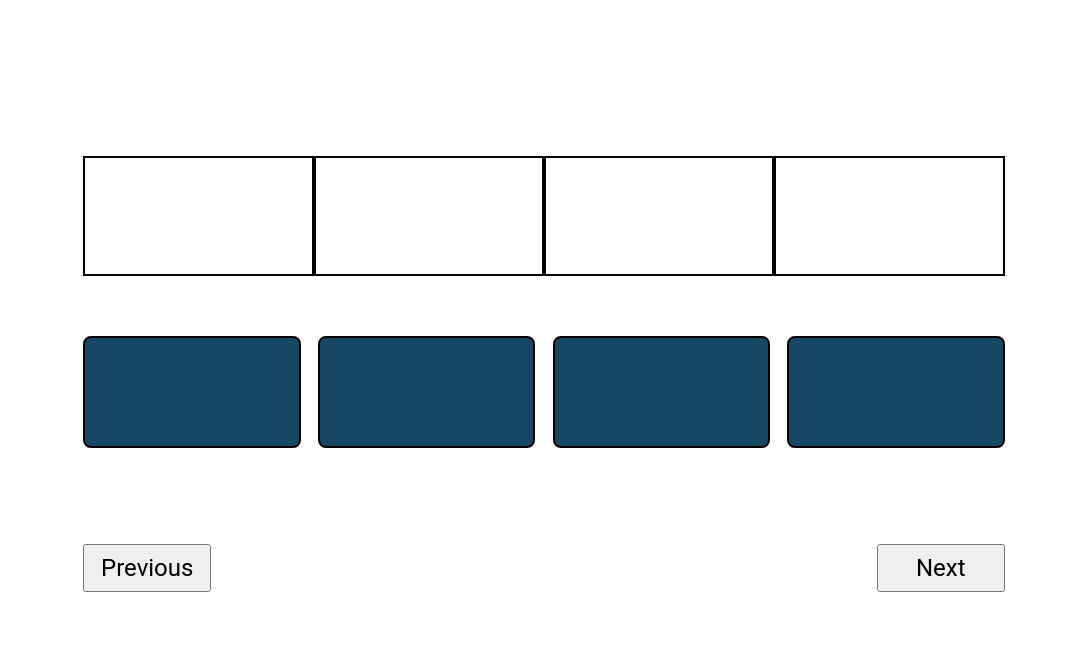
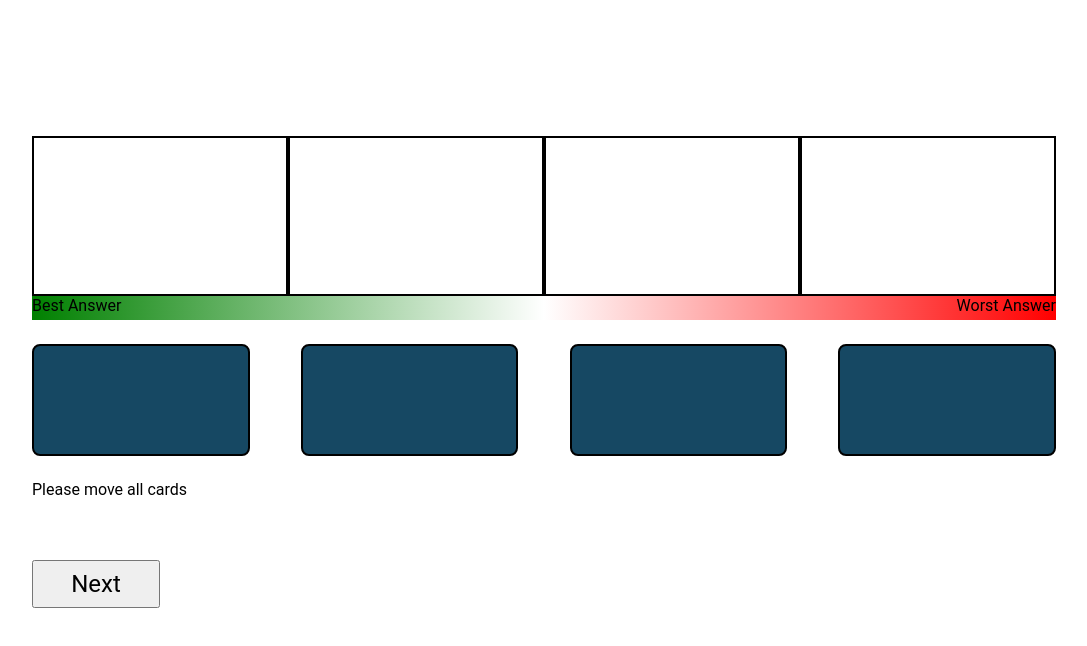
Before and after one commit to iamanacarolinarezende/WebClientFinalProject, a plain HTML site: page src/pages/test-page/index.html in a window 1280 px wide. Both pictures are taken after a click on the button "Next". Shown: the whole page, without its empty margins (96-1183 px from the left). Drawn offline with Linux system fonts and the light colour scheme.

Commit message:
Feature: implemented function to collect answers and save then on the sessionStorage

```diff
--- a/src/pages/test-page/index.html
+++ b/src/pages/test-page/index.html
@@ -25,6 +25,9 @@
             <div id="b3" class="box" ondrop="drop(event)" ondragover="allowDrop(event)"></div>
             <div id="b4" class="box" ondrop="drop(event)" ondragover="allowDrop(event)"></div>
         </div>
+        <div class="container-informative">
+            <div id="best">Best Answer</div> <div id="worst">Worst Answer</div>
+        </div>
         <!--Initial container for aswers cards -->
         <div id="initial-container" class="container" ondrop="drop(event)" ondragover="allowDrop(event)">
             <div id="a" class="box-answer" id="answer1" draggable="true" ondragstart="drag(event)">
@@ -40,10 +43,9 @@
                 <!--Asnwer d-->
             </div>
         </div>
+        <div id="error-message" class="container-informative"></div>
         <div class="container">
-            <input class="button" type="button" value="Previous">
             <input class="button" type="button" value="Next" onclick="next()">
-
         </div>
     </div>
 
--- a/src/pages/test-page/script.js
+++ b/src/pages/test-page/script.js
@@ -1,8 +1,8 @@
 var QUESTIONS;
 var CURRENT_QUESTION = 0;
 
+function loadQuestions(){
 //function to load the questions from JSON, save then on Session storage and on QUESTIONS variable
-function loadQuestions(){
     return fetch('./questions.json')
     .then((response) => response.json())
     .then(data => QUESTIONS = data) //save the questions on local variable to be easier to access
@@ -12,38 +12,61 @@ function loadQuestions(){
 //Call the function to load the Questions
 loadQuestions()
 
+function $(el){
+  return document.querySelector(`${el}`)
+}
+
 function next(){
-
-  if(!AllCardsWereMoved()){
+  //before loading the next question, validade if all cards were moved
+  if(!allCardsWereMoved()){
+    collectAnswers()
     CURRENT_QUESTION++
     loadNextQuestion()
     moveCardsBack()
-  }else alert("Please move all cards")
+  }else $("#error-message").innerHTML = "Please move all cards"
 }
 
 function moveCardsBack(){
+  //move the cards to the initial container when loading a new question
   [1,2,3,4].forEach(el =>
-    document.querySelector("#initial-container").appendChild(document.querySelector(`#b${el}`).childNodes[0])
+    $("#initial-container").appendChild($(`#b${el}`).childNodes[0])
   )
+  $("#error-message").innerHTML = ""
 }
 
-function AllCardsWereMoved(){
-  return document.querySelector("#initial-container").childElementCount > 0
+function allCardsWereMoved(){
+  //validade if all cards were moved
+  return $("#initial-container").childElementCount > 0
+}
+
+function collectAnswers(){
+  var res = [];
+
+  [1,2,3,4].forEach(el => res.push([el, $(`#b${el}`).childNodes[0].id]));
+
+  QUESTIONS.questions[CURRENT_QUESTION].answers = res;
+
+  updateQuestionsOnSessionStorage()
+
 }
 
 function loadNextQuestion(){
   //load the infomartion on the HTML element
-  document.querySelector("#question").innerHTML = QUESTIONS.questions[CURRENT_QUESTION].text
+  $("#question").innerHTML = QUESTIONS.questions[CURRENT_QUESTION].text
 
-  document.querySelector("#a").innerHTML = QUESTIONS.questions[CURRENT_QUESTION].options.find( val => val.id == 'a').text
+  $("#a").innerHTML = QUESTIONS.questions[CURRENT_QUESTION].options.find( val => val.id == 'a').text
 
-  document.querySelector("#b").innerHTML = QUESTIONS.questions[CURRENT_QUESTION].options.find( val => val.id == 'b').text
+  $("#b").innerHTML = QUESTIONS.questions[CURRENT_QUESTION].options.find( val => val.id == 'b').text
 
-  document.querySelector("#c").innerHTML = QUESTIONS.questions[CURRENT_QUESTION].options.find( val => val.id == 'c').text
+  $("#c").innerHTML = QUESTIONS.questions[CURRENT_QUESTION].options.find( val => val.id == 'c').text
 
-  document.querySelector("#d").innerHTML = QUESTIONS.questions[CURRENT_QUESTION].options.find( val => val.id == 'd').text
+  $("#d").innerHTML = QUESTIONS.questions[CURRENT_QUESTION].options.find( val => val.id == 'd').text
 }
 
+
+function updateQuestionsOnSessionStorage(){
+  sessionStorage.setItem("questions", JSON.stringify(QUESTIONS))
+}
 
 //Functions to Allow drag and drop on the page
 function allowDrop(ev) {
@@ -57,7 +80,10 @@ function allowDrop(ev) {
 function drop(ev) {
   ev.preventDefault();
   //if to prevent to move one card inside another
-    if (['a','b','c','d'].indexOf(ev.target.id) == -1){
+  if ((['a','b','c','d'].indexOf(ev.target.id) == -1
+      && ev.target.childElementCount == 0)
+      || ev.target.id == 'initial-container') //permit to move card back to initial container
+  {
     var data = ev.dataTransfer.getData("text");
     ev.target.appendChild(document.getElementById(data));
   }
--- a/src/pages/test-page/style.css
+++ b/src/pages/test-page/style.css
@@ -19,21 +19,24 @@ form{
     justify-content: space-between;
     max-width: 80vw;
 }
+#question{
+    text-align: left;
+    width: 100%;
+}
 /*Container where the space for answer and the cards with answers are*/
 .container{
     display: flex;
     flex-direction: row;
     align-items: center;
     justify-content: space-between;
-    margin-bottom: 2vh;
-    width: 100%;
+    width: 80vw;
     min-height: 20vh;
 }
 /*Each container where the user will place the answers*/
 .box{
     border: solid black 2px;
-    width: 18vw;
-    height: 15vh;
+    width: 25%;
+    height: 20vh;
     box-sizing: border-box;
     display: flex;
     align-items: center;
@@ -59,3 +62,23 @@ form{
     height: 6vh;
     width: 10vw;
 }
+
+.container-informative{
+    min-height: 3vh;
+    width: 100%;
+    display: flex;
+    justify-content: space-between ;
+}
+
+#best, #worst{
+    width: 50%;
+    height: 3vh;
+}
+#worst{
+    text-align: right;
+    background-image: linear-gradient(to right, white , red)
+}
+#best{
+    text-align: left;
+    background-image: linear-gradient(to right, green , white)
+}
```
Lines whose indentation alone changed are shown as unchanged.
